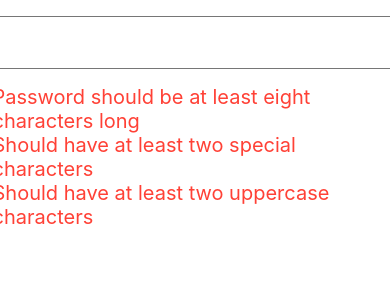
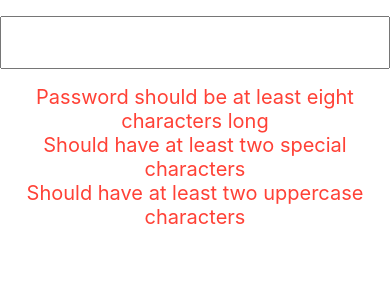
Before and after one commit to jacobpa/password-validator, a Vue app: page /#/ in a window 390 px wide. Shown: the top 300 px of the page. Built offline with nearby package versions, Linux system fonts and the light colour scheme.

Commit message:
Improve design responsiveness

```diff
--- a/src/components/Criteria.vue
+++ b/src/components/Criteria.vue
@@ -24,6 +24,8 @@ export default {
 
 <style lang="scss">
 p {
+  text-align: center;
+
     &.invalid {
         color: $red;
     }
--- a/src/views/PasswordValidator.vue
+++ b/src/views/PasswordValidator.vue
@@ -1,6 +1,8 @@
 <template>
   <div class="password-validator">
-    <validator />
+    <div class="validator-container">
+      <validator />
+    </div>
   </div>
 </template>
 
@@ -18,8 +20,26 @@ export default {
 
 <style lang="scss">
 .password-validator {
-  justify-self: center;
-  align-self: center;
+  display: grid;
+  grid-template-columns: repeat(12, 1fr);
   margin: 1em 0;
 }
+
+@media only screen and (max-width: 400px) {
+  .validator-container {
+    grid-column: 1 / 13;
+  }
+}
+
+@media only screen and (min-width: 401px) and (max-width: 960px) {
+  .validator-container {
+    grid-column: 3 / 11;
+  }
+}
+
+@media only screen and (min-width: 961px) {
+  .validator-container {
+    grid-column: 5 / 9;
+  }
+}
 </style>
```
